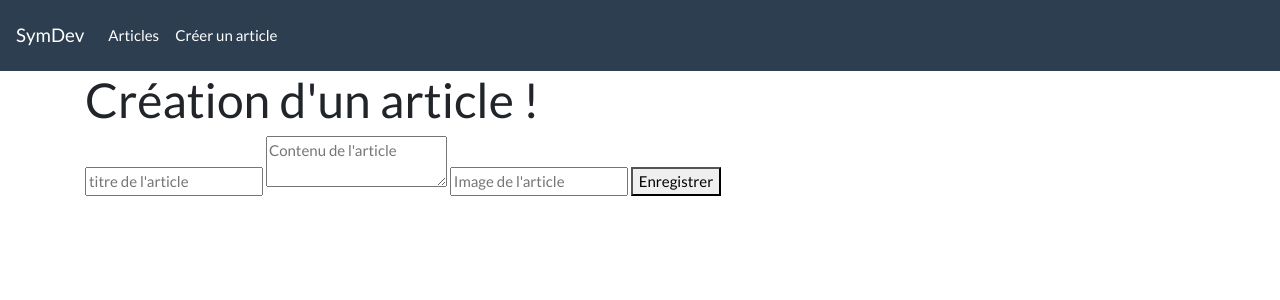
After one commit to mamadoualimo/ProjetDemo, a Symfony app: template templates/dev/create.html.twig in a window 1280 px wide. The commit adds this page. Shown: the top 300 px of the page. Run offline with Twig, Linux system fonts and the light colour scheme; the template is opened without the code that fills it, so the values that code supplies are empty; some libraries are stand-ins or nearby versions.

Commit message:
creation du formulaire

```diff
--- a/templates/base.html.twig
+++ b/templates/base.html.twig
@@ -2,35 +2,32 @@
 <html>
 	<head>
 		<meta charset="UTF-8">
-        <title>{% block title %}Welcome!{% endblock %}</title>
-        <link rel="stylesheet"
-        href="https://bootswatch.com/4/flatly/bootstrap.min.css">
-        {% block stylesheets %}{% endblock %}
+		<title>
+			{% block title %}Welcome!
+			{% endblock %}
+		</title>
+		<link rel="stylesheet" href="https://bootswatch.com/4/flatly/bootstrap.min.css"> {% block stylesheets %}{% endblock %}
 		</head>
 		<body>
 			<nav class="navbar navbar-expand-lg navbar-dark bg-primary">
-            <a class="navbar-brand" href="/">SymDev</a>
+				<a class="navbar-brand" href="{{ path('home') }}">SymDev</a>
 
-            <button class="navbar-toggler" type="button"
-            data-toggle="collapse" data-target="#navbarColor01"
-            aria-controls="navbarColor01" aria-expanded="false"
-            aria-label="Toggle navigation">
+				<button class="navbar-toggler" type="button" data-toggle="collapse" data-target="#navbarColor01" aria-controls="navbarColor01" aria-expanded="false" aria-label="Toggle navigation">
 					<span class="navbar-toggler-icon"></span>
 				</button>
 
 				<div class="collapse navbar-collapse" id="navbarColor01">
 					<ul class="navbar-nav mr-auto">
 						<li class="nav-item">
-                        <a class="nav-link" href="/dev">Articles</a>
+							<a class="nav-link" href="{{ path('dev') }} ">Articles</a>
 						</li>
 						<li class="nav-item">
-                        <a class="nav-link" href="/dev/new">Créer un article</a>
+							<a class="nav-link" href="{{ path('dev_create') }} ">Créer un article</a>
 						</li>
 					</ul>
 				</div>
 			</nav>
-        <div class="container">
-            {% block body %}{% endblock %}
+			<div class="container"> {% block body %}{% endblock %}
 				</div>
 				{% block javascripts %}{% endblock %}
 			</body>
--- /dev/null
+++ b/templates/dev/create.html.twig
@@ -0,0 +1,15 @@
+{% extends 'base.html.twig' %}
+
+{% block body %}
+
+    <h1>Création d'un article !</h1>
+
+    <form action="" method="post">
+        <input type="text" name="title" placeholder="titre de l'article">
+        <textarea name="content" placeholder="Contenu de l'article"></textarea>
+        <input type="text" name="image" placeholder="Image de l'article">
+        <button type="submit">Enregistrer</button>
+    </form>
+
+
+{% endblock %}
```
Also changed, not shown: src/Controller/DevController.php (+22 -3 lines). Lines whose indentation alone changed are shown as unchanged.
